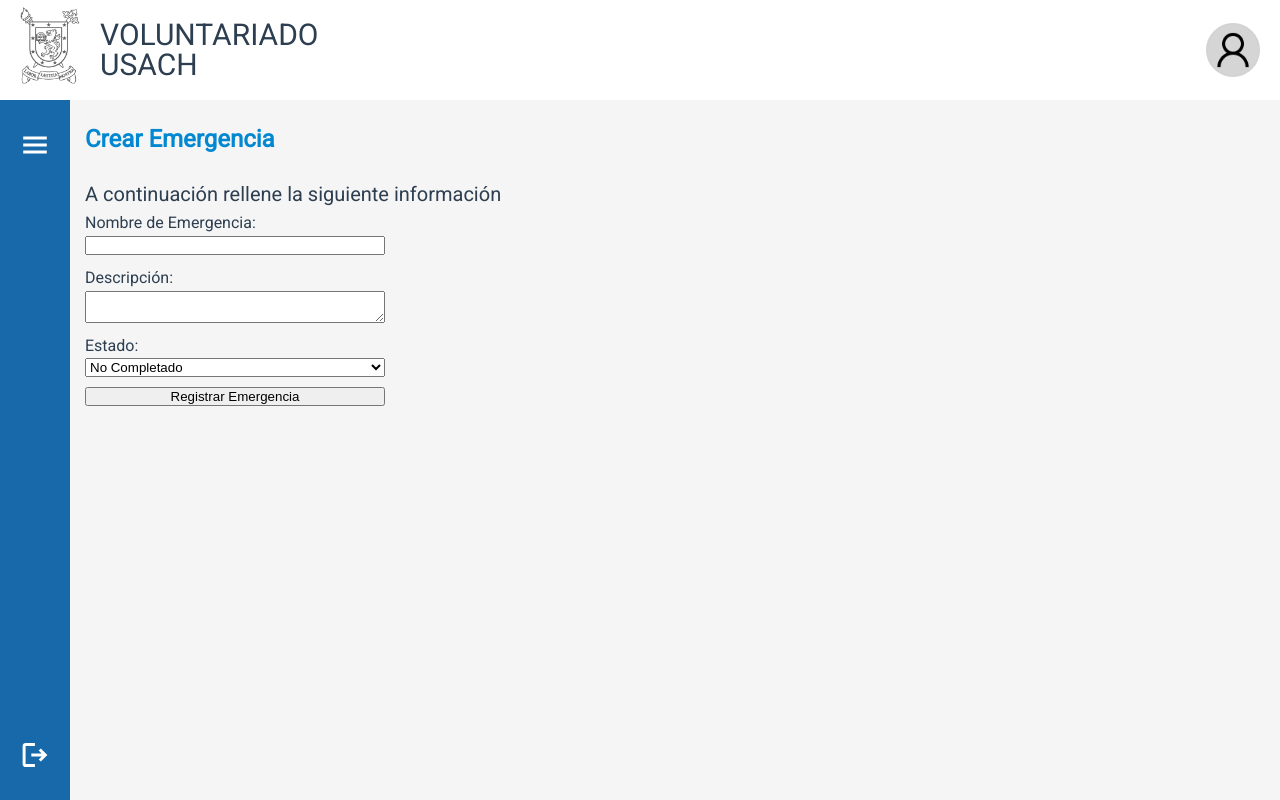
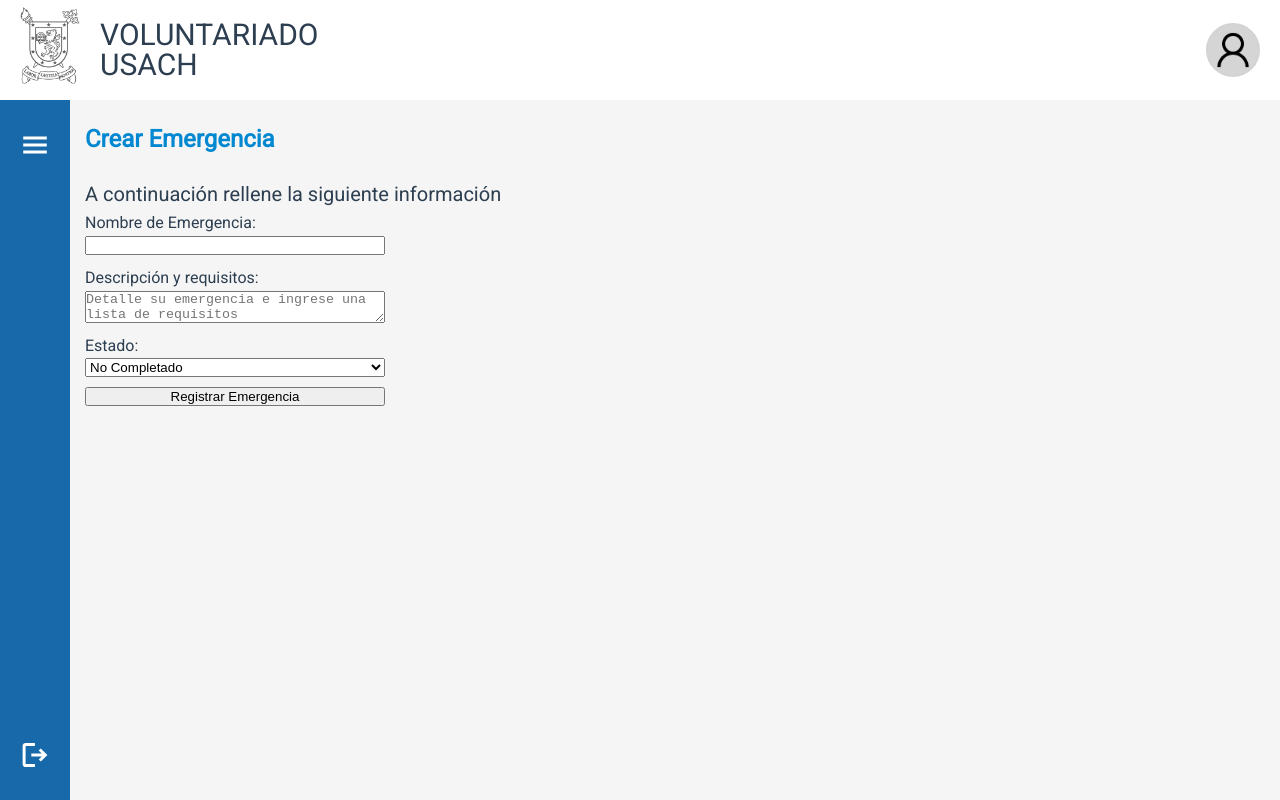
Before and after one commit to Cveramz/LAB-1-TBD-GRUPO-B-1, a Vue app in the folder frontend/: page /registerEmergency in a window 1280 px wide. Built offline with nearby package versions, Linux system fonts and the light colour scheme.

Commit message:
Carlos Vera - Add Architecture Diagram and Update Register Emergency View

```diff
--- a/frontend/src/views/registerEmergency.vue
+++ b/frontend/src/views/registerEmergency.vue
@@ -29,8 +29,8 @@ const submitForm = () => {
               <label for="nombre-emergencia">Nombre de Emergencia:</label>
               <input type="text" id="nombre-emergencia" v-model="nombreEmergencia" required>
 
-              <label for="descripcion">Descripción:</label>
-              <textarea id="descripcion" v-model="descripcion"></textarea>
+              <label for="descripcion">Descripción y requisitos:</label>
+              <textarea id="descripcion" v-model="descripcion" placeholder="Detalle su emergencia e ingrese una lista de requisitos"></textarea>
 
               <label for="estado">Estado:</label>
               <select id="estado" v-model="estado">
```
Also changed, not shown: 1 other file (tests, documents, lock files or other folders).
